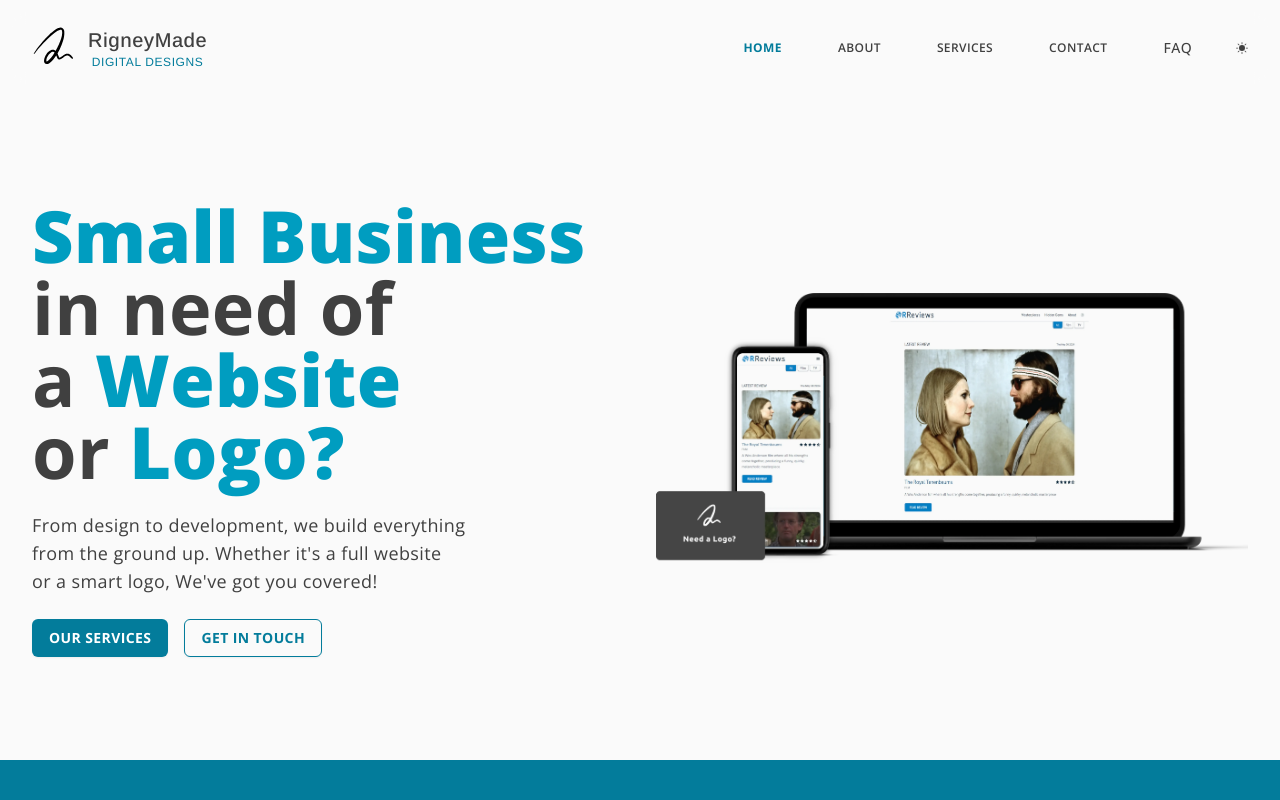
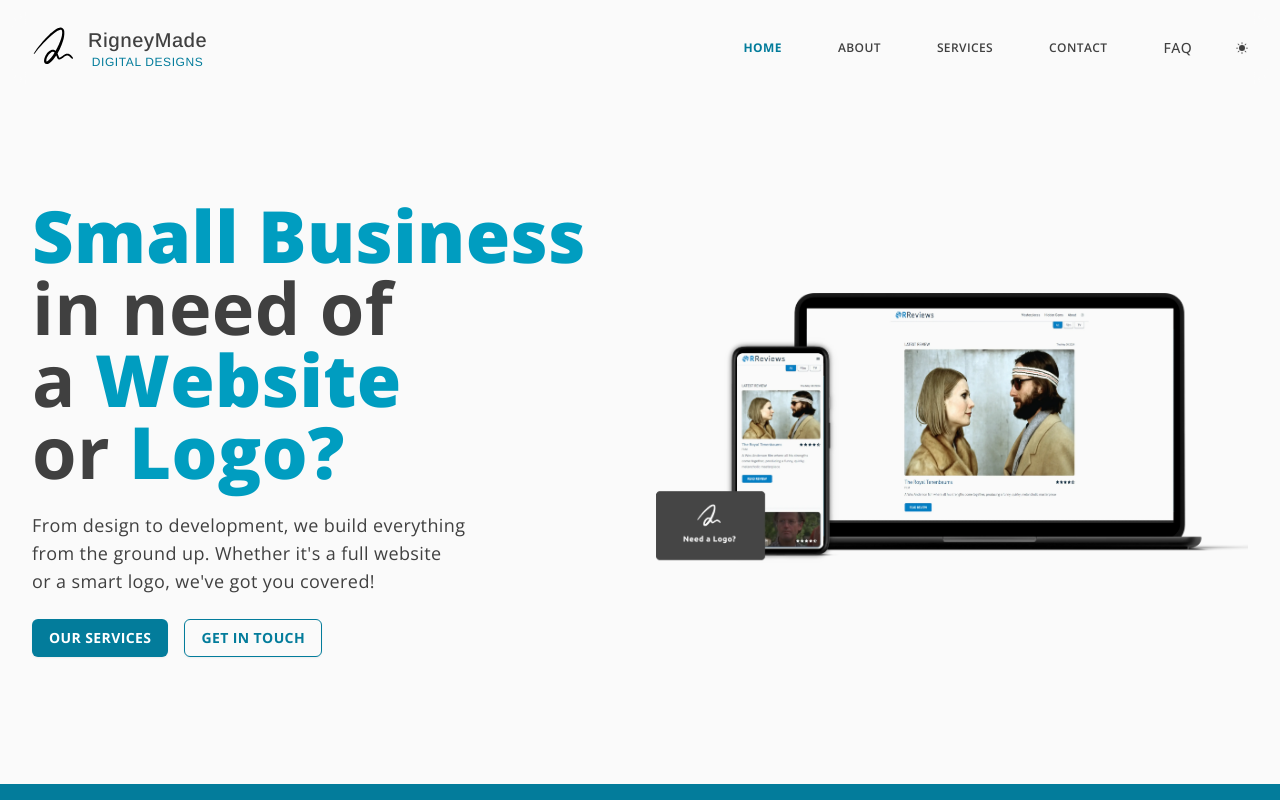
Before and after one commit to KramYengir/rigneymade, a Next.js app: page / in a window 1280 px wide. Shown: the top 800 px of the page. Built offline with nearby package versions, Linux system fonts and the light colour scheme.

Commit message:
fix typo

```diff
--- a/components/Home/Hero.tsx
+++ b/components/Home/Hero.tsx
@@ -4,7 +4,7 @@ import Link from "next/link";
 const Hero = () => {
   return (
     <section>
-      <div className="rm-container grid md:grid-cols-2 gap-8 items-center justify-evenly min-h-[95vh] pt-24">
+      <div className="rm-container grid md:grid-cols-2 gap-8 items-center justify-evenly min-h-[95vh] pt-24 mb-12 md:mb-6">
         {/* heading & call to action */}
         <div className="grid gap-6 mx-auto max-w-prose text-balance">
           <h1
@@ -27,7 +27,7 @@ const Hero = () => {
           </h1>
           <p className="sm:text-lg max-w-[360px] sm:max-w-lg">
             From design to development, we build everything from the ground up.
-            Whether it's a full website or a smart logo, We&apos;ve got you
+            Whether it's a full website or a smart logo, we&apos;ve got you
             covered!
           </p>
           <div className="flex gap-4">
```
